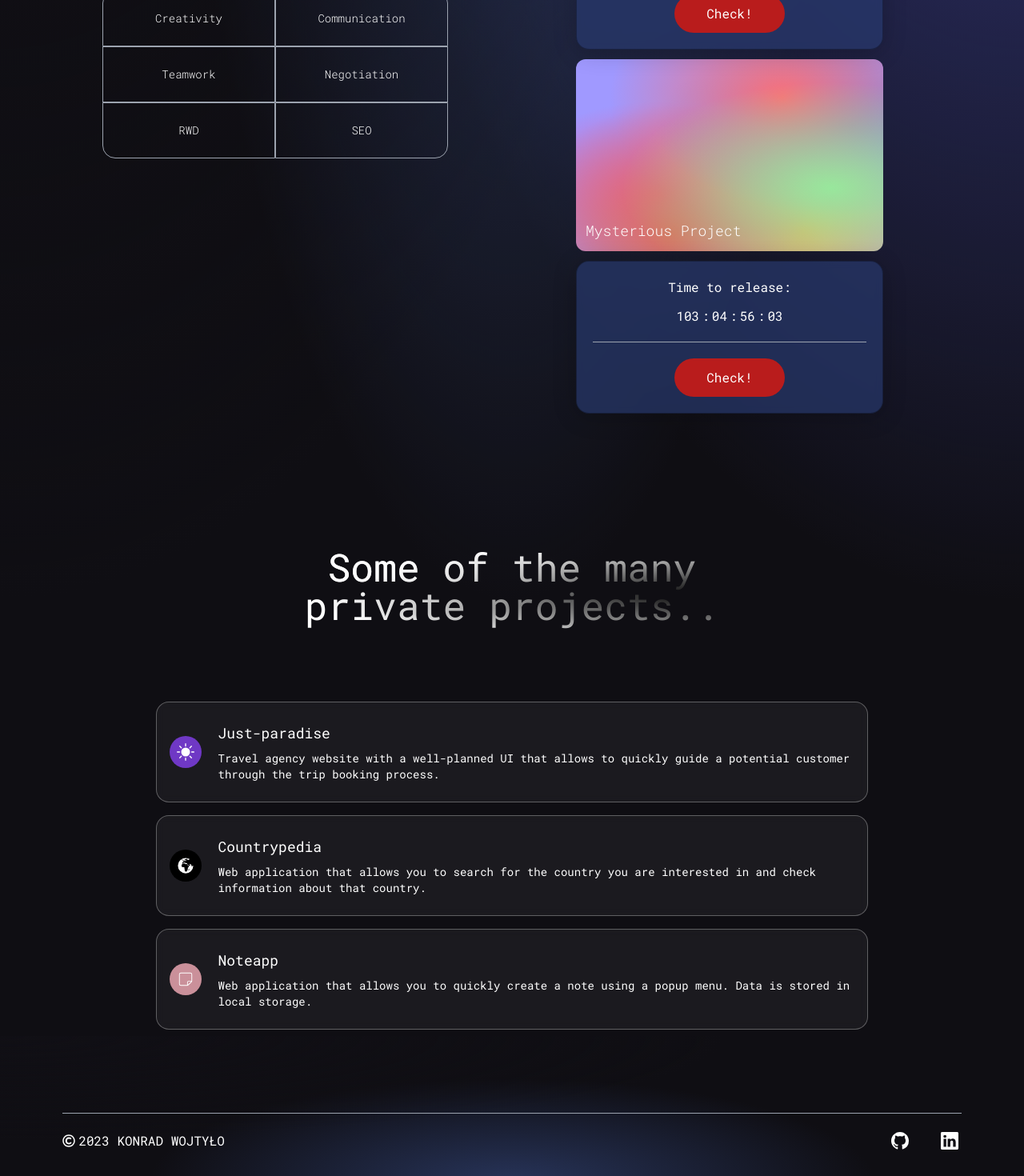
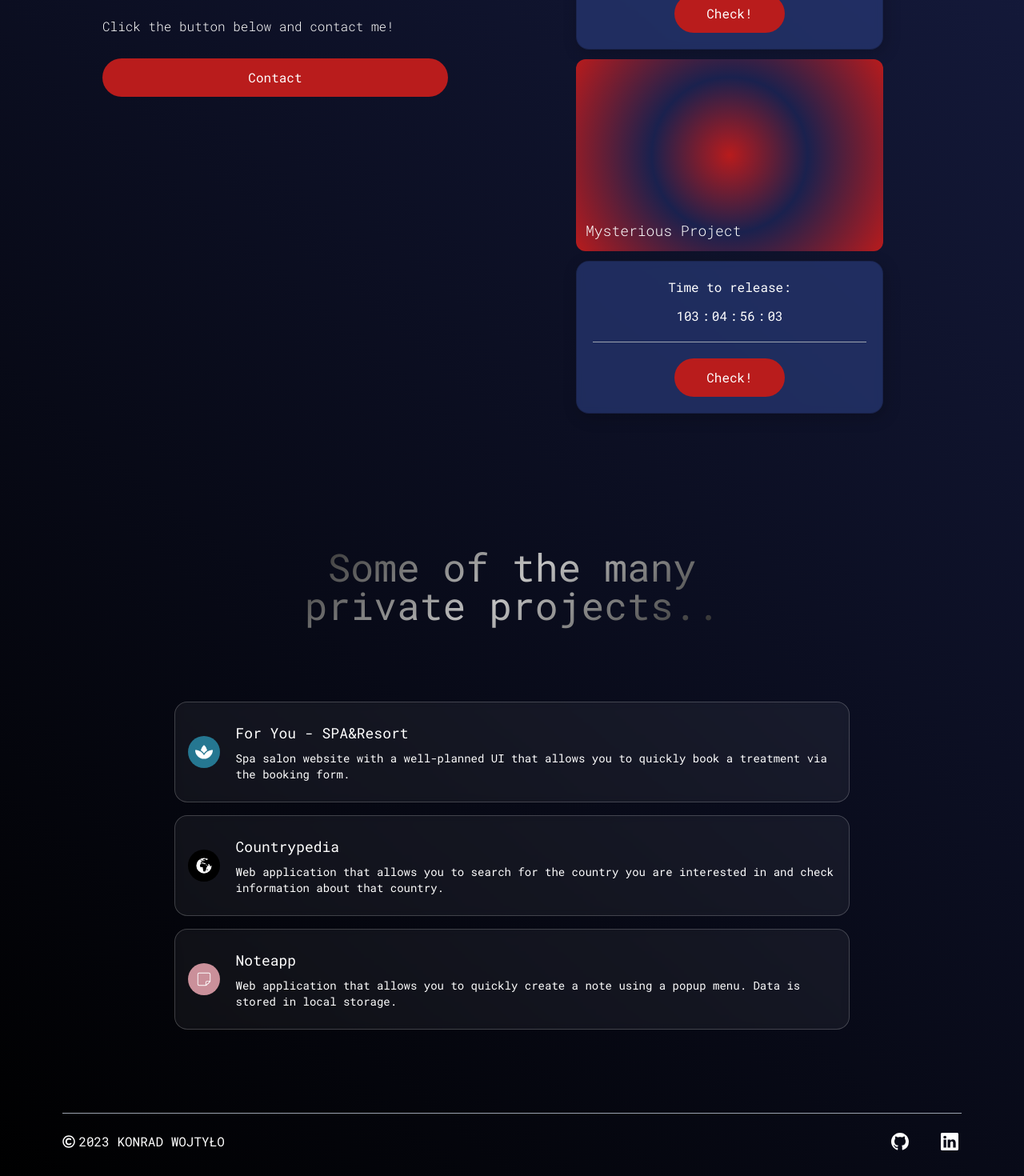
Before and after one commit to Anathretic/portfolio-website, a React (Vite) app: page / in a window 1280 px wide. Shown: the part 1000-2470 px from the top of the page at 80% size. Built offline with nearby package versions, Linux system fonts and the light colour scheme.

Commit message:
Made minor changes before final release - mainly performance improvements

```diff
--- a/src/App.jsx
+++ b/src/App.jsx
@@ -5,16 +5,15 @@ import CookieBaner from './components/CookieBaner'
 const App = () => {
 	return (
 		<div className='min-h-screen'>
-			<div className='gradient-bg-first'>
+			<div className='bg-gradient'>
+				<Navbar />
 				<Routes>
 					<Route
 						path='/'
 						element={
 							<>
-								<Navbar />
 								<Welcome />
 								<Extras />
-								<Footer bgGradient='gradient-bg-second' />
 							</>
 						}
 					/>
@@ -22,10 +21,8 @@ const App = () => {
 						path='/contact'
 						element={
 							<>
-								<Navbar />
 								<Contact />
 								<Extras />
-								<Footer bgGradient='gradient-bg-second' />
 							</>
 						}
 					/>
@@ -33,9 +30,7 @@ const App = () => {
 						path='/privacy-policy'
 						element={
 							<>
-								<Navbar />
 								<PrivacyPolicy />
-								<Footer bgGradient=''/>
 							</>
 						}
 					/>
@@ -43,13 +38,12 @@ const App = () => {
 						path='*'
 						element={
 							<>
-								<Navbar />
 								<PageNotFound />
-								<Footer bgGradient='' />
 							</>
 						}
 					/>
 				</Routes>
+				<Footer />
 			</div>
 			<CookieBaner />
 		</div>
--- a/src/components/CardItem.jsx
+++ b/src/components/CardItem.jsx
@@ -24,12 +24,12 @@ const CardItem = ({ title, webHandle, countdownMs, text, bgImg }) => {
 
 	return (
 		<div className='w-full'>
-			<div className={`p-3 flex justify-end items-start flex-col rounded-xl h-60 sm:w-96 my-3 ${webHandle ? `card-${bgImg}` : 'card' }`}>
+			<div className={`p-3 flex justify-end items-start flex-col rounded-xl h-60 sm:w-96 my-3 ${webHandle ? `card-${bgImg}` : 'card animate-pulse' }`}>
 				<div className='flex w-full h-full'>
-					<p className='text-white font-light text-lg mt-1 self-end'>{title}</p>
+					<p className='text-white font-light text-lg self-end'>{title}</p>
 				</div>
 			</div>
-			<div className='p-5 sm:w-96 w-full flex flex-col justify-start items-center blue-glassmorphism text-white'>
+			<div className='p-5 sm:w-96 w-full flex flex-col justify-start items-center blue-gradient text-white'>
 				<div>
 					{webHandle ? (
 						<>
--- a/src/components/ExtraItem.jsx
+++ b/src/components/ExtraItem.jsx
@@ -4,7 +4,7 @@ const ExtraItem = ({ color, title, icon, subtitle, href }) => {
 			href={href}
 			target='_blank'
 			rel='noreferrer'
-			className='flex flex-row justify-start items-center p-4 m-2 cursor-pointer hover:bg-[#192445] white-glassmorphism text-white transition duration-300 md:w-9/12'>
+			className='flex flex-row justify-start items-center p-4 m-2 cursor-pointer hover:bg-[#192445] white-gradient text-white transition duration-300 md:w-9/12'>
 			<div className={`w-10 h-10 rounded-full flex justify-center items-center ${color}`}>{icon}</div>
 			<div className='ml-5 flex flex-col flex-1'>
 				<h2 className='mt-2 text-white text-lg'>{title}</h2>
--- a/src/components/Inputs.jsx
+++ b/src/components/Inputs.jsx
@@ -1,5 +1,5 @@
 const inputStyles =
-	'my-2 w-full rounded-sm p-2 outline-none bg-transparent text-white border-none text-sm white-glassmorphism'
+	'my-2 w-full rounded-sm p-2 outline-none bg-transparent text-white border-none text-sm white-gradient'
 
 const FormInput = props => {
 	const { label, onChange, errorMessage, id, ...inputProps } = props
--- a/src/data/CardData.jsx
+++ b/src/data/CardData.jsx
@@ -2,7 +2,7 @@ const CardData = [
 	{
 		id: 1,
 		title: 'Nietypowa-Sowa',
-		countdown: 1692028800000,
+		countdown: 1692201600000,
 		webHandle: '',
 		text: '',
 	},
--- a/src/data/ExtraData.jsx
+++ b/src/data/ExtraData.jsx
@@ -1,15 +1,15 @@
-import { BsFillSunFill } from 'react-icons/bs'
+import { FaSpa } from 'react-icons/fa'
 import { GiEarthAfricaEurope } from 'react-icons/gi'
 import { CiStickyNote } from 'react-icons/ci'
 
 const ExtraData = [
 	{
 		id: 4,
-		icon: <BsFillSunFill fontSize={22} />,
-		color: 'bg-[#6F38C5]',
-		title: 'Just-paradise',
-		subtitle: 'Travel agency website with a well-planned UI that allows to quickly guide a potential customer through the trip booking process.',
-		href: 'https://just-paradise.pl/',
+		icon: <FaSpa fontSize={22} />,
+		color: 'bg-[#257791]',
+		title: 'For You - SPA&Resort',
+		subtitle: 'Spa salon website with a well-planned UI that allows you to quickly book a treatment via the booking form.',
+		href: 'https://foryou-spa.online/',
 	},
 	{
 		id: 5,
--- a/src/index.css
+++ b/src/index.css
@@ -18,55 +18,45 @@ nav {
 	letter-spacing: 2px;
 }
 
-.gradient-bg-first {
-	background-color: #0f0e13;
-	background-image: radial-gradient(at 0% 0%, hsla(253, 16%, 7%, 1) 0, transparent 50%),
-		radial-gradient(at 50% 0%, hsla(225, 39%, 30%, 1) 0, transparent 50%),
-		radial-gradient(at 100% 0%, rgb(60, 66, 151) 0, transparent 50%);
+.bg-gradient {
+	background-color: rgb(0, 0, 0);
+	background-image: linear-gradient(40deg, rgba(0, 0, 0, 1) 0%, rgba(27, 34, 79, 1) 100%);
 	background-size: cover;
 	background-position: center;
 }
 
-.gradient-bg-second {
-	background-color: #0f0e13;
-	background-image: radial-gradient(at 0% 0%, hsla(253, 16%, 7%, 1) 0, transparent 50%),
-		radial-gradient(at 50% 100%, hsla(225, 39%, 25%, 1) 0, transparent 50%);
-}
-
 .text-gradient {
-	background-color: #fff;
-	background-image: radial-gradient(at 4% 36%, hsla(0, 0%, 100%, 1) 0, transparent 53%),
-		radial-gradient(at 100% 60%, rgb(0, 0, 0) 0, transparent 70%);
+	background-color: rgb(41, 41, 41);
+	background-image: linear-gradient(
+		142deg,
+		rgba(41, 41, 41, 1) 0%,
+		rgba(194, 194, 194, 1) 50%,
+		rgba(41, 41, 41, 1) 100%
+	);
 	-webkit-background-clip: text;
 	-webkit-text-fill-color: transparent;
 }
 
 .card {
-	background-color: #a099ff;
-	background-image: radial-gradient(at 83% 67%, rgb(152, 231, 156) 0, transparent 58%),
-		radial-gradient(at 67% 20%, hsla(357, 94%, 71%, 1) 0, transparent 59%),
-		radial-gradient(at 88% 35%, hsla(222, 81%, 65%, 1) 0, transparent 50%),
-		radial-gradient(at 31% 91%, hsla(9, 61%, 61%, 1) 0, transparent 52%),
-		radial-gradient(at 27% 71%, hsla(336, 91%, 65%, 1) 0, transparent 49%),
-		radial-gradient(at 74% 89%, hsla(30, 98%, 65%, 1) 0, transparent 51%),
-		radial-gradient(at 53% 75%, hsla(174, 94%, 68%, 1) 0, transparent 45%);
+	background: rgb(185, 28, 28);
+	background: radial-gradient(circle, rgba(185, 28, 28, 1) 0%, rgba(27, 34, 79, 1) 43%, rgba(185, 28, 28, 1) 100%);
 }
 
-.blue-glassmorphism {
-	background: rgba(42, 59, 114, 0.664);
+.blue-gradient {
+	background: rgba(41, 60, 122, 0.664);
 	border-radius: 16px;
-	box-shadow: 0 4px 30px rgba(0, 0, 0, 0.2);
+	box-shadow: 3px 5px 20px rgba(0, 0, 0, 0.2);
 	backdrop-filter: blur(5px);
 	-webkit-backdrop-filter: blur(5px);
-	border: 1px solid rgba(0, 0, 0, 0.3);
+	border: 1px solid rgba(0, 0, 0, 0.2);
 }
 
-.white-glassmorphism {
+.white-gradient {
 	background: rgba(255, 255, 255, 0.05);
 	border-radius: 16px;
 	backdrop-filter: blur(5px);
 	-webkit-backdrop-filter: blur(5px);
-	border: 1px solid rgba(255, 255, 255, 0.3);
+	border: 1px solid rgba(255, 255, 255, 0.2);
 }
 
 .active {
--- a/src/sections/Contact.jsx
+++ b/src/sections/Contact.jsx
@@ -123,7 +123,7 @@ const Contact = () => {
 				<div className='flex flex-col flex-1 items-center justify-start w-full sm:w-96 mf:mt-0 mt-10'>
 					<form
 						onSubmit={handleSubmit}
-						className='px-5 py-2 sm:w-96 w-full flex flex-col justify-start items-center blue-glassmorphism mt-10'>
+						className='px-5 py-2 sm:w-96 w-full flex flex-col justify-start items-center blue-gradient mt-10'>
 						<h2 className='p-5 text-2xl text-white text-gradient'>Contact me!</h2>
 
 						<div className='h-[1px] w-full bg-gray-400 my-1' />
--- a/src/sections/Footer.jsx
+++ b/src/sections/Footer.jsx
@@ -1,16 +1,16 @@
 import { BsGithub, BsLinkedin } from 'react-icons/bs'
 import { FaRegCopyright } from 'react-icons/fa'
 
-const Footer = ({ bgGradient }) => {
+const Footer = () => {
 	const currentYear = new Date().getFullYear()
 
 	return (
-		<div className={`${bgGradient} w-full flex md:justify-center justify-between items-center flex-col p-4 text-white`}>
-			<div className='sm:w-[90%] w-full h-[0.25px] bg-gray-400 mt-20' />
+		<div className='w-full flex md:justify-center justify-between items-center flex-col p-4 text-white'>
+			<div className='sm:w-[90%] w-full h-[1px] bg-gray-400 mt-20' />
 			<div className='sm:w-[90%] w-full flex justify-between items-center my-5'>
 				<div className='flex'>
-				<FaRegCopyright className='mr-1 h-auto'/>
-				<p className='text-sm text-center mf:text-base uppercase'> {currentYear} konrad wojtyło</p>
+					<FaRegCopyright className='mr-1 h-auto' />
+					<p className='text-sm text-center mf:text-base uppercase'> {currentYear} konrad wojtyło</p>
 				</div>
 				<div className='flex flex-end '>
 					<a
--- a/src/sections/Navbar.jsx
+++ b/src/sections/Navbar.jsx
@@ -22,8 +22,8 @@ const Navbar = () => {
 		<nav className='w-full flex md:justify-center justify-between items-center p-4'>
 			<div className='md:flex-[0.8] 2xl:flex-[0.5] flex-initial justify-center items-center'>
 				<div className='flex'>
-					<img src='/favicon.svg' alt='' className='mr-1'/>
-					<p className='w-38 cursor-pointer text-white uppercase' onClick={handleLogo}>konrad wojtyło</p>
+					<img src='/favicon.svg' alt='Logo that refreshes the page' className='mr-1'/>
+					<p className='cursor-pointer text-white uppercase' onClick={handleLogo}>konrad wojtyło</p>
 				</div>
 			</div>
 			<ul className='text-white md:flex hidden list-none flex-row justify-between items-center flex-initial'>
--- a/src/sections/Welcome.jsx
+++ b/src/sections/Welcome.jsx
@@ -1,9 +1,6 @@
 import { Link } from 'react-router-dom'
 import CardItem from '../components/CardItem'
 import CardData from '../data/CardData'
-
-const commonStyles =
-	'min-h-[70px] sm:px-0 px-2 sm:min-w-[120px] flex justify-center items-center border-[0.5px] border-gray-400 text-sm font-light text-white'
 
 const Welcome = () => {
 	return (
@@ -16,26 +13,30 @@ const Welcome = () => {
 						Fancy gradients!
 					</h1>
 					<div className='text-left mt-5 text-white font-light text-base max-[350px]:text-left text-center mf:text-left'>
-						<p>Currently working on several commercial projects..</p>
+						<p className='mt-2'>Currently working on several commercial projects..</p>
+						<br />
 						<p>But I am still looking for a full time job!</p>
+						<br />
+						<p>Do you have any questions?</p>
+						<br />
+						<p className='mb-2'>Click the button below and contact me!</p>
 					</div>
 					<Link
 						to='/contact'
-						className='flex flex-row justify-center items-center my-5 bg-[#b91c1c] p-3 w-full rounded-full cursor-pointer hover:bg-[#7f1d1d] transition duration-300'>
+						className='flex flex-row justify-center items-center my-5 bg-[#b91c1c] p-3 w-full max-mf:w-9/12 rounded-full cursor-pointer hover:bg-[#7f1d1d] transition duration-300'>
 						<p className='text-white text-base'>Contact</p>
 					</Link>
-					<div className='grid grid-cols-2 w-full mt-10'>
-						<div className={`rounded-tl-2xl ${commonStyles}`}>Creativity</div>
-						<div className={`${commonStyles} rounded-tr-2xl`}>Communication</div>
-						<div className={`${commonStyles}`}>Teamwork</div>
-						<div className={`${commonStyles}`}>Negotiation</div>
-						<div className={`${commonStyles} rounded-bl-2xl`}>RWD</div>
-						<div className={`rounded-br-2xl ${commonStyles}`}>SEO</div>
-					</div>
 				</div>
-				<div className='flex flex-col flex-1 items-center justify-start w-full sm:w-96 mf:mt-0 mf:ml-20 mt-10'>
+				<div className='flex flex-col flex-1 items-center justify-start w-full sm:w-96 mf:mt-0 mf:ml-18 lg:ml-20 mt-10'>
 					{CardData.map((id, title) => (
-						<CardItem key={id + title} title={id.title} countdownMs={id.countdown} webHandle={id.webHandle} text={id.text} bgImg={id.id} />
+						<CardItem
+							key={id + title}
+							title={id.title}
+							countdownMs={id.countdown}
+							webHandle={id.webHandle}
+							text={id.text}
+							bgImg={id.id}
+						/>
 					))}
 				</div>
 			</div>
```
Also changed, not shown: tailwind.config.js (+14 -14 lines).
